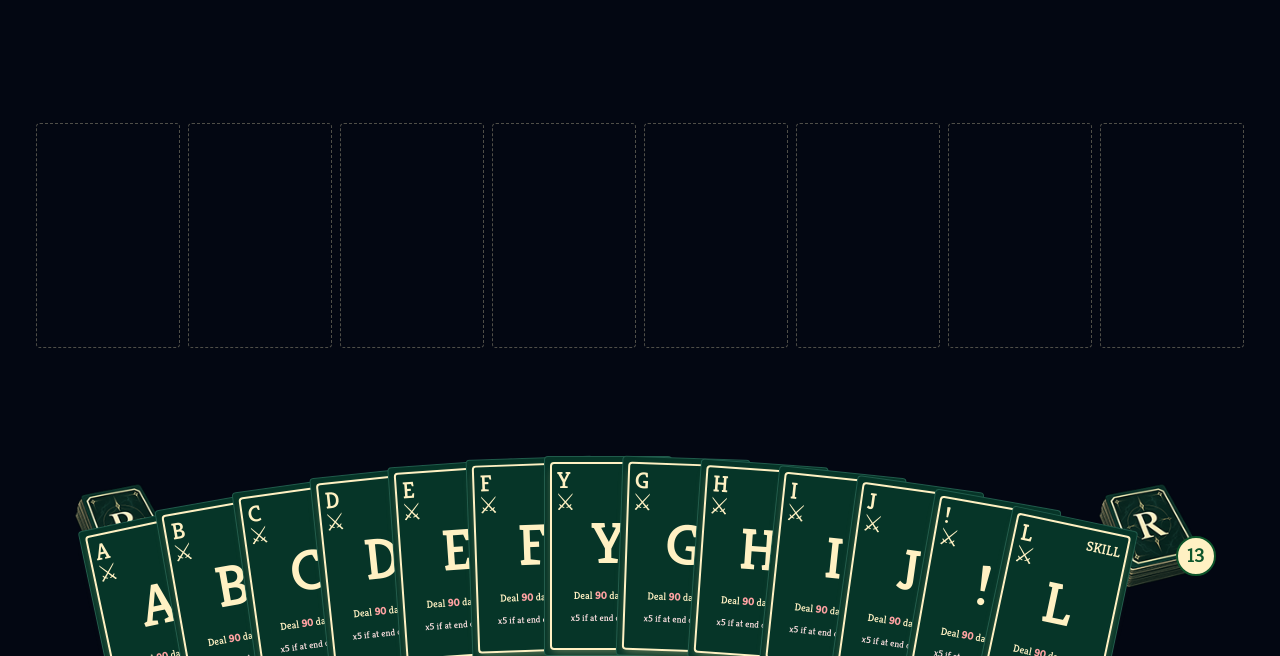
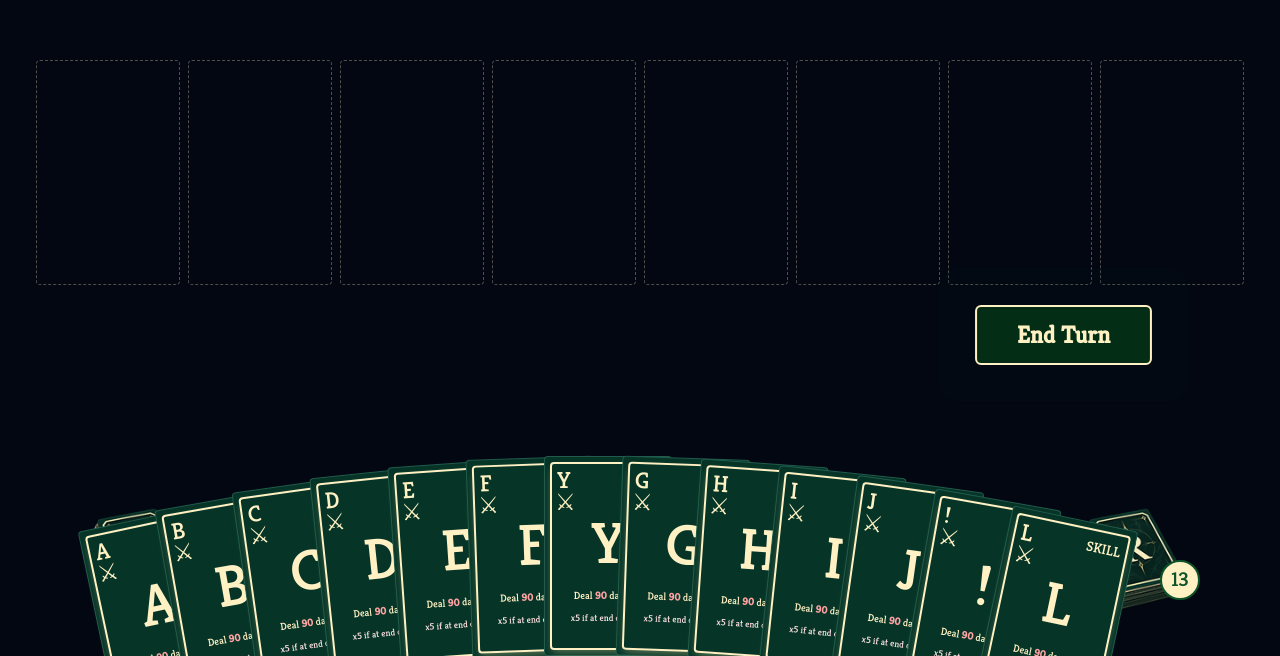
Before and after one commit to Matsadura/Waurd, a SvelteKit app in the folder frontend/: page /arena2 in a window 1280 px wide. Shown: the part 144-800 px from the top of the page. Built offline with nearby package versions, Linux system fonts and the light colour scheme.

Commit message:
[UPDATE] reuse the same logic in one component with better arena layout

```diff
--- a/frontend/src/lib/components/arena/GlyphsList.svelte
+++ b/frontend/src/lib/components/arena/GlyphsList.svelte
@@ -7,9 +7,9 @@
 
 {#if show}
 	<div
-		class="relative z-50 flex max-h-dvh flex-col items-center overflow-y-scroll bg-gray-950/80 p-4 px-4 pt-12 md:pb-16"
+		class="absolute inset-0 z-50 flex h-dvh w-dvw flex-col items-center overflow-y-scroll bg-gray-950/80 p-4 px-4 pt-12 md:pb-16"
 	>
-		<h2 class="mb-10 text-center text-4xl text-white font-kreon">{title}</h2>
+		<h2 class="mb-10 text-center font-kreon text-4xl text-white">{title}</h2>
 
 		{#if glyphs.length === 0}
 			<p class="mt-56 text-3xl text-amber-100">Nothing here...</p>
--- a/frontend/src/lib/utils/arena.svelte.ts
+++ b/frontend/src/lib/utils/arena.svelte.ts
@@ -20,10 +20,10 @@ export class Arena {
 	glyphs = $state<Record<string, Glyph>>(
 		Object.fromEntries([...'ABCDEFYGHIJ!L'].map((letter, i) => [`g${i}`, { id: `g${i}`, letter }]))
 	);
-	draw_pile = $state<Record<string, Glyph>>(
+	drawPile = $state<Record<string, Glyph>>(
 		Object.fromEntries([...'ABCDEFYGHIJ!L'].map((letter, i) => [`g${i}`, { id: `g${i}`, letter }]))
 	);
-	discard_pile = $state<Record<string, Glyph>>(
+	discardPile = $state<Record<string, Glyph>>(
 		Object.fromEntries([...'ABCDEFYGHIJ!L'].map((letter, i) => [`g${i}`, { id: `g${i}`, letter }]))
 	);
 	slots = $state<(string | null)[]>(Array(this.slotCount).fill(null));
--- a/frontend/src/routes/arena2/+page.svelte
+++ b/frontend/src/routes/arena2/+page.svelte
@@ -4,14 +4,20 @@
 
 	import Slots from './Slots.svelte';
 	import Hand from './Hand.svelte';
-	import DrawPileButton from './DrawPileButton.svelte';
-	import DiscardPileButton from './DiscardPileButton.svelte';
+	import PileButton from './PileButton.svelte';
+	import CastButton from './CastButton.svelte';
+
 	setArena();
 </script>
 
-<div class="relative h-dvh overflow-hidden bg-gray-950 select-none">
+<div class="relative flex h-dvh flex-col justify-end gap-5 overflow-hidden bg-gray-950 select-none">
+	<Hand />
 	<Slots />
-	<Hand />
-	<DrawPileButton />
-	<DiscardPileButton />
+	<div class="mr-10 w-fit self-end lg:mr-32">
+		<CastButton />
+	</div>
+	<div class="my-0 flex w-dvw items-end justify-between px-20 md:my-10">
+		<PileButton glyphs={Object.values(getArena().drawPile)} title="Draw pile" />
+		<PileButton glyphs={Object.values(getArena().discardPile)} title="Discard pile" />
+	</div>
 </div>
--- /dev/null
+++ b/frontend/src/routes/arena2/CastButton.svelte
@@ -0,0 +1,6 @@
+<button
+	class="cursor-pointer rounded-md border-2 border-arena-yallow-100 bg-green-950 px-10 py-3 font-kreon text-2xl font-bold text-arena-yallow-100 transition enabled:hover:animate-none enabled:hover:bg-green-900 enabled:hover:shadow-lg enabled:hover:shadow-green-300/40 enabled:active:scale-95 disabled:cursor-not-allowed disabled:opacity-50 disabled:grayscale motion-safe:enabled:animate-ready-pulse"
+	disabled={false}
+>
+	End Turn
+</button>
--- a/frontend/src/routes/arena2/DiscardPileButton.svelte
+++ b/frontend/src/routes/arena2/DiscardPileButton.svelte
@@ -9,7 +9,7 @@
 </script>
 
 <button
-	class="discard-button absolute right-16 bottom-16 w-32 cursor-pointer transition-[scale] duration-500 hover:scale-110"
+	class="discard-button relative w-32 cursor-pointer transition-[scale] duration-500 hover:scale-110"
 	onclick={() => (showDiscardPile = !showDiscardPile)}
 	style:z-index={showDiscardPile ? '99' : 'auto'}
 >
--- a/frontend/src/routes/arena2/DrawPileButton.svelte
+++ b/frontend/src/routes/arena2/PileButton.svelte
@@ -1,32 +1,28 @@
 <script lang="ts">
-	import { getArena, setArena } from '#lib/utils/arena.svelte.ts';
+	import { getArena, setArena, type Glyph } from '#lib/utils/arena.svelte.ts';
 	import './layout.css';
 	import drawDeckImg from '#lib/assets/arena/draw-deck.png';
 	import GlyphsList from '#lib/components/arena/GlyphsList.svelte';
 
-	let showDrawPile = $state(false);
-	setArena();
+	let showPile = $state(false);
+	let { glyphs, title }: { glyphs: Glyph[]; title: string } = $props();
 </script>
 
 <button
-	class="draw-button absolute bottom-16 left-16 w-32 cursor-pointer transition-[scale] duration-500 hover:scale-110"
-	onclick={() => (showDrawPile = !showDrawPile)}
-	style:z-index={showDrawPile ? '99' : 'auto'}
+	class="draw-button relative w-32 cursor-pointer transition-[scale] duration-500 hover:scale-110 active:scale-100"
+	onclick={() => (showPile = !showPile)}
+	style:z-index={showPile ? '99' : 'auto'}
 >
-	<p class="tooltip font-kreon text-green-900">{showDrawPile ? 'Hide' : 'Show'} draw pile</p>
+	<p class="tooltip font-kreon text-green-900">{showPile ? 'Show' : 'Hide'} {title.toLowerCase()}</p>
 	<img alt="draw pile icon" src={drawDeckImg} />
 	<p
 		class="absolute right-0 bottom-4 flex aspect-square w-10 items-center justify-center rounded-full border-2 border-green-900 bg-arena-yallow-100 font-kreon text-xl text-green-900"
 	>
-		{Object.values(getArena().draw_pile).length}
+		{glyphs.length}
 	</p>
 </button>
 
-<GlyphsList
-	show={showDrawPile}
-	title={'You draw pile'}
-	glyphs={Object.values(getArena().draw_pile)}
-/>
+<GlyphsList show={showPile} {title} {glyphs} />
 
 <style>
 	.draw-button {
--- a/frontend/src/routes/arena2/Slots.svelte
+++ b/frontend/src/routes/arena2/Slots.svelte
@@ -6,7 +6,7 @@
 	const arena = getArena();
 </script>
 
-<div class="absolute inset-x-0 top-1/3 flex items-start justify-center gap-2 px-4">
+<div class="flex items-start justify-center gap-2 px-4 ">
 	{#each arena.slots as glyphId, i}
 		<div
 			{@attach arena.slot(i)}
--- a/frontend/src/routes/layout.css
+++ b/frontend/src/routes/layout.css
@@ -12,5 +12,23 @@
 
 @theme {
 	--color-arena-yallow-100: #fff1c3;
+	--color-card-skill: #063528;
 	--font-kreon: 'Kreon';
+	--animate-ready-pulse: pulse 1.4s ease-in-out infinite;
+
+	@keyframes pulse {
+		0% {
+			transform: scale(0.99);
+			box-shadow: 0 0 0 0 #063528;
+		}
+
+		70% {
+			transform: scale(1);
+			box-shadow: 0 0 0 40px #06352800;
+		}
+
+		100% {
+			transform: scale(0.99);
+		}
+	}
 }
```
